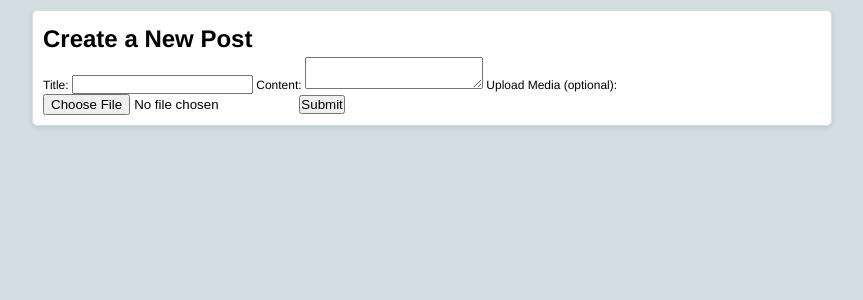
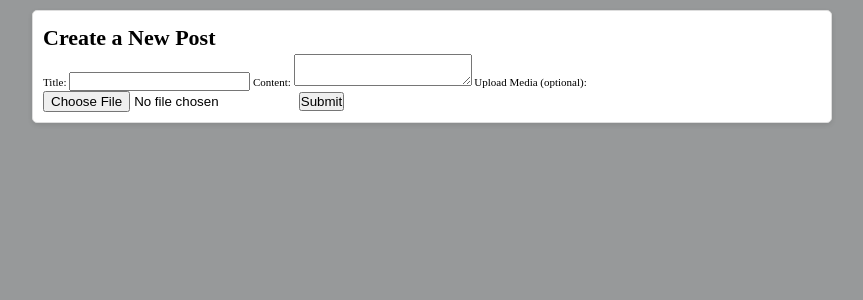
Before and after one commit to Orlando-Bloom/sign-shape, a Flask app: page /new in a window 1280 px wide. Shown: the top 300 px of the page, without its empty margins (208-1071 px from the left). Run offline with Flask 3, Linux system fonts and the light colour scheme.

Commit message:
style changes
dfsfsd

```diff
--- a/static/style.css
+++ b/static/style.css
@@ -5,17 +5,17 @@
   }
 
   body {
-    font-family: 'Helvetica', Arial, sans-serif;
-    font-size: 12px;
+    font-family: 'Times New Roman', Arial, sans-serif;
+    font-size: 11px;
     line-height: 1.5;
     color: black;
-    background-color: rgb(211, 222, 227);
-    text-align: center;
+    background-color: rgb(151, 153, 154);
+    text-align: left;
     padding: 10px;
   }
 
   a {
-    color: midnightblue;
+    color: rgb(0, 0, 0);
     text-decoration: none;
   }
 
@@ -31,7 +31,7 @@
     border: 1px dotted black;
     margin: 5px;
     padding: 5px;
-    background-color: white;
+    background-color: rgb(151, 153, 154);
     border-radius: 5px;
   }
 
@@ -43,14 +43,14 @@
     border: 2px solid black;
     padding: 5px;
     margin-bottom: 10px;
-    background-color: white;
+    background-color: rgb(151, 153, 154);
     border-radius: 5px;
     overflow: hidden; /* Prevents content overflow */
   }
 
   .id {
     font-size: 10.5px;
-    color: gray;
+    color: rgb(151, 153, 154);
   }
 
   #submitNewThread {
--- a/templates/index.html
+++ b/templates/index.html
@@ -6,8 +6,8 @@
 </head>
 <body>
     <div class="container">
-        <h1>Anonymous Posting Board</h1>
-        <a href="/new">Create New Post</a>
+        <h1>Anonymous Posting Board
+        <a href="/new">Create New Post</a></h1>
         <hr>
         {% for post in posts %}
             <div class="post">
@@ -23,7 +23,7 @@
             </div>
         {% endfor %}
         <div class="footer">
-            <p>&copy; Anonymous Posting Board</p>
+            <p>&copy; Your submission is being considered.</p>
         </div>
     </div>
 </body>
```
